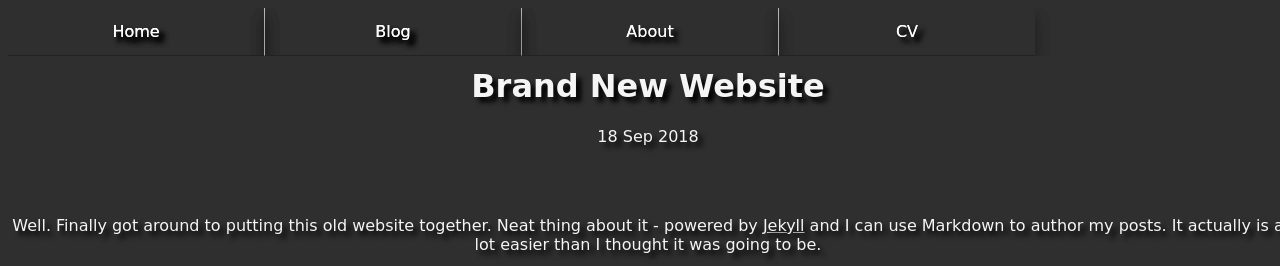
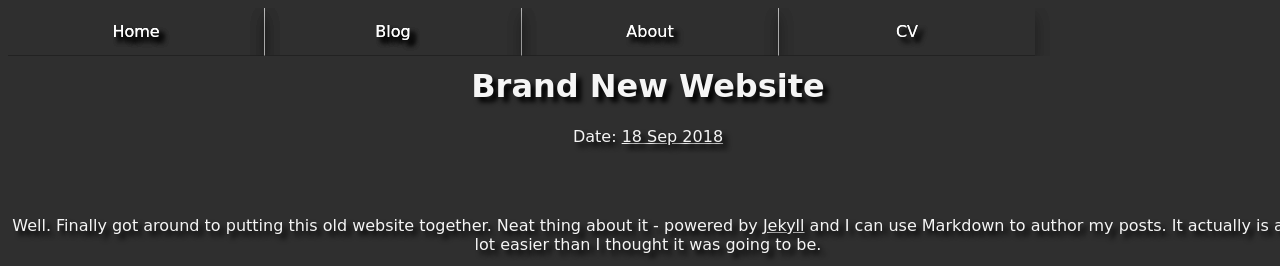
Before and after one commit to lemueldls/lemueld6200.github.io, a Jekyll site: the page built from _posts/2018-09-18-lemuel-de-los-santos-site-launched.md, in a window 1280 px wide, cut to the strip 0-266 px from the top of the page. Built offline with Jekyll 4.4.1, drawn with Linux system fonts in a browser that asks for light colours.

Commit message:
Update post.html

```diff
--- a/_layouts/post.html
+++ b/_layouts/post.html
@@ -2,7 +2,7 @@
 layout: default
 ---
 <h1>{{ page.title }}</h1>
-<p class="meta">{{ page.date | date_to_string }}</p>
+<p class="meta">Date: <u>{{ page.date | date_to_string }}</u></p>
 
 <head>
     <title>{{ page.title }}</title>
```
